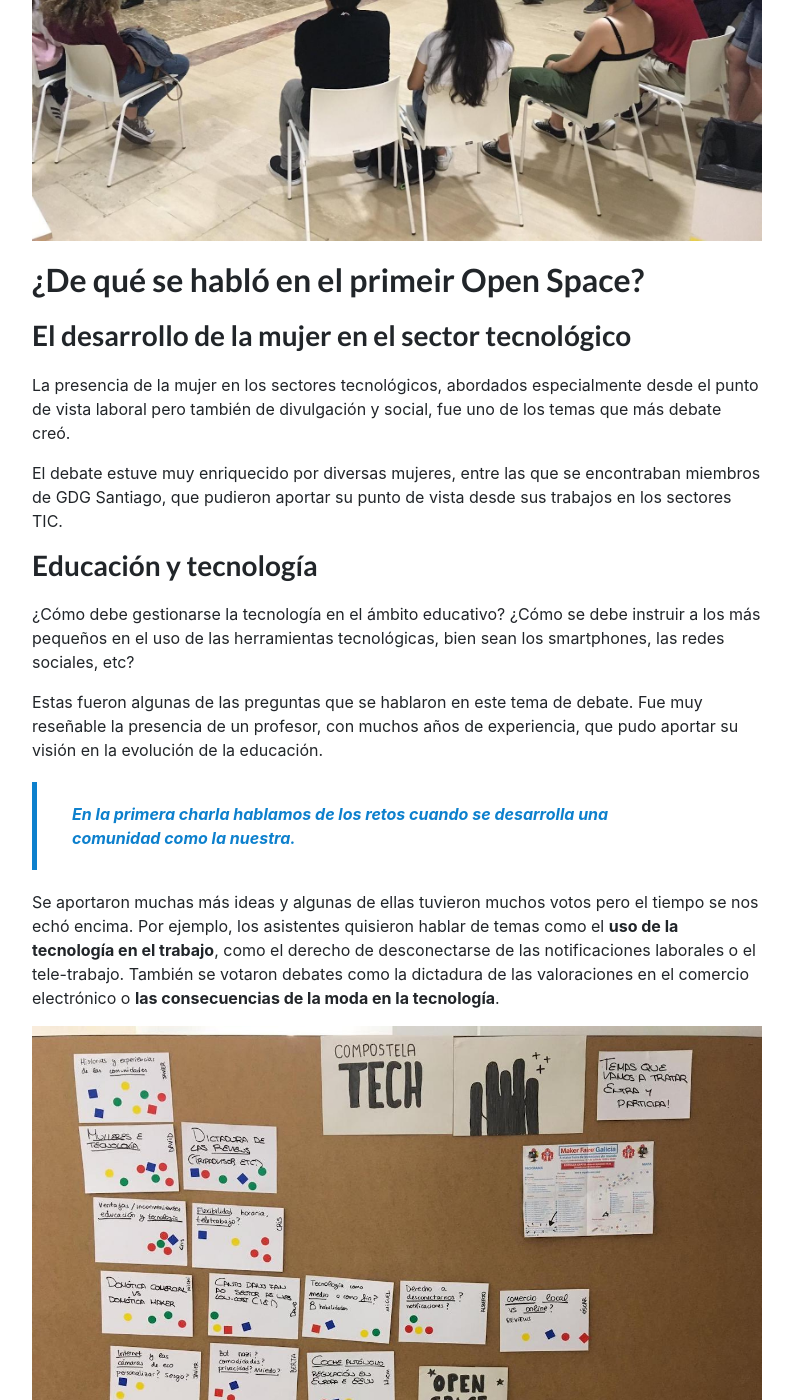
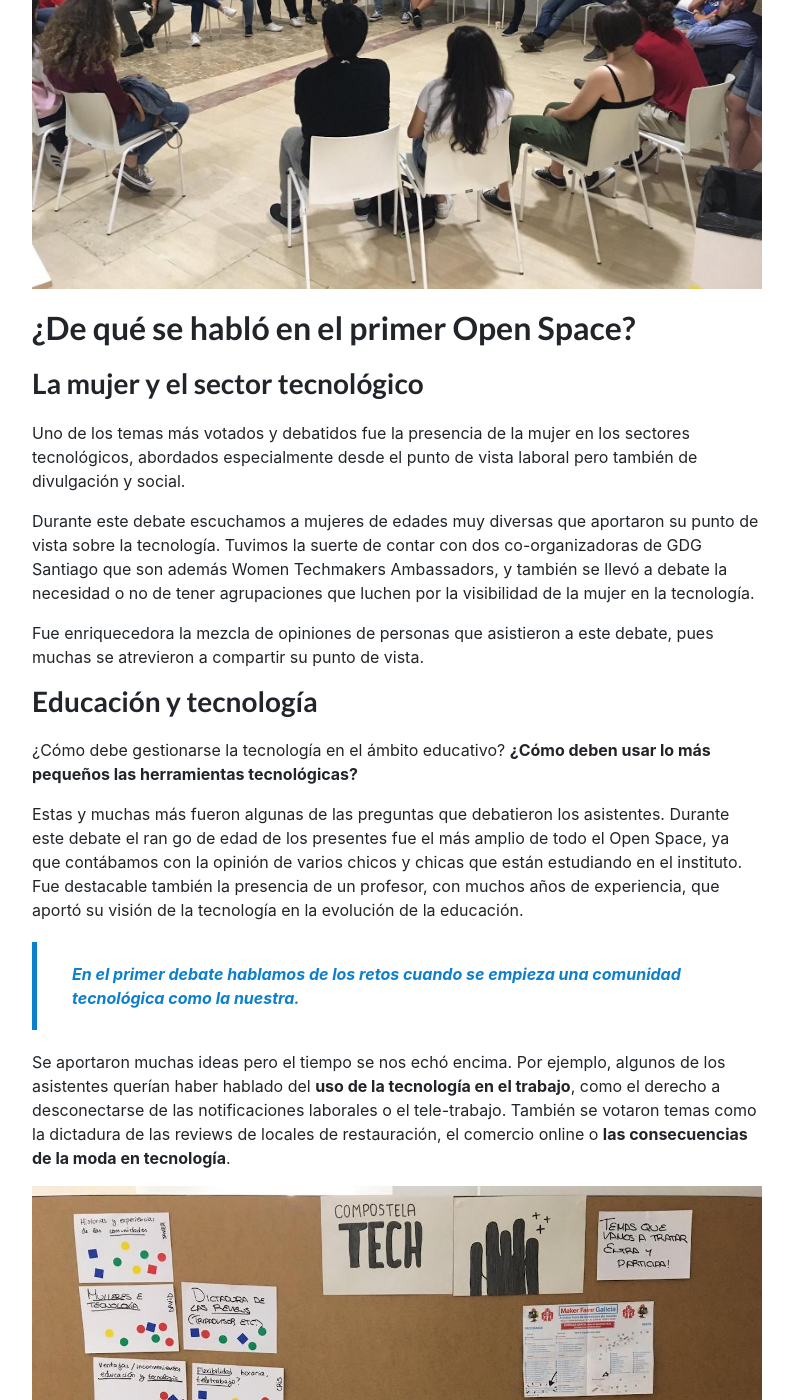
Before and after one commit to compostelatech/compostelatech.github.io, a Jekyll site: the page built from result_ctos2019_es.html, in a window 1280 px wide and 1400 px high, scrolled down 1498 px. Shown: the whole window, without its empty margins (243-1036 px from the left). Built offline with Jekyll 4.4.1, drawn with Linux system fonts in a browser that asks for light colours; some of the changed text lies outside the part shown.

Commit message:
asi foi o Open Space, nova versión en castelan

```diff
--- a/_config.yml
+++ b/_config.yml
@@ -11,7 +11,7 @@ footer-links:
   twitter: compostelatech
   stackoverflow: # your stackoverflow profile, e.g. "users/50476/bart-kiers"
   youtube: UCVpXr5trksduD9O4KvqE5qg #compostelatech
-  slack_invite: https://join.slack.com/t/comunidadesgalicia/shared_invite/enQtNTQzMzY5OTc0MjEyLTBlYTM5N2QwZThkMTJiZjFiNzA2MTUyMDQ4NzE5MmUxMDhkYzAyZWFmOWY4Y2RkN2Q5MTIxZmFkNTFhZThhNTM
+  slack: https://join.slack.com/t/comunidadesgalicia/shared_invite/enQtNTQzMzY5OTc0MjEyLTBlYTM5N2QwZThkMTJiZjFiNzA2MTUyMDQ4NzE5MmUxMDhkYzAyZWFmOWY4Y2RkN2Q5MTIxZmFkNTFhZThhNTM
 
 
 # Jekyll 3 now only supports Kramdown for Markdown
--- a/_layouts/result_ctos2019_es.html
+++ b/_layouts/result_ctos2019_es.html
@@ -103,44 +103,50 @@
         <div class="row">
           <div class="col-lg-8 offset-lg-2 compostelatech-text">
             <div class="compostelatech-item mx-auto text-left">
-              <p>El pasado sábado 6 de julio celebramos nuestro primer <a href="{{ site.baseurl }}/open-space-2019/">Compostela Tech Open Space</a> dentro del marco de la Maker Faire. Para nosotros fue un evento muy especial porque era el primero que organizábamos dentro de nuestra comunidad, sin que fuera impulsado por alguna de las pequeñas asociaciones y grupos tecnológicos.</p>
-              <p>La idea del formato Open Space es aquella en la que, bajo el paraguas de la tecnología, crear una serie de debates circulares en los que los temas los aportan y votan cada uno de los asistentes. No existe un gurú para cada tema, ¡existen muchos!</p>
+              <p>El pasado sábado 6 de julio celebramos el primer <a href="{{ site.baseurl }}/open-space-2019/">Compostela Tech Open Space</a> dentro del marco de la Maker Faire Galicia. Para nosotros fue un evento muy especial ya que era el primero que organizábamos juntos, sin que fuera impulsado por alguna de las asociaciones y grupos tecnológicos que componen Compostela Tech.</p>
 
-              <div class="featured">El primer Open Space de Compostela Tech fue un éxito, estuvimos hasta 30 personas a la vez hablando de tecnología.</div>
+              <p>La idea del formato Open Space es la de que, bajo el paraguas de la tecnología, se eligen varios temas de forma democrática para luego debatirlos entre todos. En primer lugar, los asisten se presentaron a los demás y luego propusieron los temas que les interesaba hablar. Una vez tuvimos todos los temas escritos pasamos a votarlos y, tras el recuento, empezamos a debatir las temáticas con mayor puntuación.</p>
 
-              <p>Como demanda el formato de Open Space, lo primero de todo fue la tormenta de ideas para elegir los temas a hablar. <b>Todos y cada uno de los participantes fue libre de decir de qué idea quería hablar</b> y, posteriormente, votamos las ideas para elegir las temáticas que íbamos a hablar entre las ganadoras.</p>
+              <div class="featured">El primer Open Space de Compostela Tech fue un éxito, estuvimos más de 30 personas al mismo tiempo hablando de tecnología.</div>
+
+              <p>Como demanda el formato Open Space, lo primero de todo fue la tormenta de ideas para elegir los temas de los que hablar. <b>Todos y cada uno de los participantes fue libre de decir de qué idea quería hablar</b> y, posteriormente, votamos las ideas para elegir las temáticas que íbamos a hablar entre las ganadoras.</p>
 
               <img src="{{ site.baseurl }}/img/open-space-2019/evento/foto-mesa-redonda.jpg"/>
 
-              <h2>¿De qué se habló en el primeir Open Space?</h2>
+              <h2>¿De qué se habló en el primer Open Space?</h2>
 
-              <h3>El desarrollo de la mujer en el sector tecnológico</h3>
-              <p>La presencia de la mujer en los sectores tecnológicos, abordados especialmente desde el punto de vista laboral pero también de divulgación y social, fue uno de los temas que más debate creó.</p>
+              <h3>La mujer y el sector tecnológico</h3>
 
-              <p>El debate estuve muy enriquecido por diversas mujeres, entre las que se encontraban miembros de GDG Santiago, que pudieron aportar su punto de vista desde sus trabajos en los sectores TIC.</p>
+              <p>Uno de los temas más votados y debatidos fue la presencia de la mujer en los sectores tecnológicos, abordados especialmente desde el punto de vista laboral pero también de divulgación y social.</p>
+
+              <p>Durante este debate escuchamos a mujeres de edades muy diversas que aportaron su punto de vista sobre la tecnología. Tuvimos la suerte de contar con dos co-organizadoras de GDG Santiago que son además Women Techmakers Ambassadors, y también se llevó a debate la necesidad o no de tener agrupaciones que luchen por la visibilidad de la mujer en la tecnología.</p>
+
+              <p>Fue enriquecedora la mezcla de opiniones de personas que asistieron a este debate, pues muchas se atrevieron a compartir su punto de vista.</p>
 
               <h3>Educación y tecnología</h3>
 
-              <p>¿Cómo debe gestionarse la tecnología en el ámbito educativo? ¿Cómo se debe instruir a los más pequeños en el uso de las herramientas tecnológicas, bien sean los smartphones, las redes sociales, etc?</p>
+              <p>¿Cómo debe gestionarse la tecnología en el ámbito educativo? <b>¿Cómo deben usar lo más pequeños las herramientas tecnológicas?</b></p>
 
-              <p>Estas fueron algunas de las preguntas que se hablaron en este tema de debate. Fue muy reseñable la presencia de un profesor, con muchos años de experiencia, que pudo aportar su visión en la evolución de la educación.</p>
+              <p>Estas y muchas más fueron algunas de las preguntas que debatieron los asistentes. Durante este debate el ran go de edad de los presentes fue el más amplio de todo el Open Space, ya que contábamos con la opinión de varios chicos y chicas que están estudiando en el instituto. Fue destacable también la presencia de un profesor, con muchos años de experiencia, que aportó su visión de la tecnología en la evolución de la educación.</p>
 
-              <div class="featured">En la primera charla hablamos de los retos cuando se desarrolla una comunidad como la nuestra.</div>
+              <div class="featured">En el primer debate hablamos de los retos cuando se empieza una comunidad tecnológica como la nuestra.</div>
 
-              <p>Se aportaron muchas más ideas y algunas de ellas tuvieron muchos votos pero el tiempo se nos echó encima. Por ejemplo, los asistentes quisieron hablar de temas como el <b>uso de la tecnología en el trabajo</b>, como el derecho de desconectarse de las notificaciones laborales o el tele-trabajo. También se votaron debates como la dictadura de las valoraciones en el comercio electrónico o <b>las consecuencias de la moda en la tecnología</b>.</p>
+              <p>Se aportaron muchas ideas pero el tiempo se nos echó encima. Por ejemplo, algunos de los asistentes querían haber hablado del <b>uso de la tecnología en el trabajo</b>, como el derecho a desconectarse de las notificaciones laborales o el tele-trabajo. También se votaron temas como la dictadura de las reviews de locales de restauración, el comercio online o <b>las consecuencias de la moda en tecnología</b>.</p>
 
               <img src="{{ site.baseurl }}/img/open-space-2019/evento/foto-pizarra-ideas.jpg"/>
 
 
-              <h2>¿Qué aporta el evento al equipo de Compostela Tech?</h2>
-              <p>Nos aportó dos cosas muy importantes. Por un lado, <b>pudimos acercarnos al público para hablar sobre la tecnología en el día a día</b> y para comprobar que hay interés en debatir. Por otro lado, nos permitió unirnos más. No hay que olvidar que <b>Compostela Tech</b> nació hace muy pocos meses y muchos de nosotros no habíamos compartido muchas experiencias. Este evento nos sirvió para conocernos más.</p>
+              <h2>¿Qué aportó el evento al equipo de Compostela Tech?</h2>
 
-              <h2>¿Y ahora qué? ¡Nos vemos en la siguiente!</h2>
-              <p>No podemos terminar sin agradecer a la organización de la <a href="https://galicia.makerfaire.com/">Maker Faire</a> por hacernos un hueco en su programación, facilitando todo lo posible la realización de este evento, e a las pequeñas comunidades de Compostela Tech que más estuvieron empujando este evento como fueron <a href="https://www.meetup.com/gdgsantiagoes">GDG Santiago</a>, <a href="http://www.xantardev.org/">XantarDev</a> y <a href="https://twitter.com/RecunchoMaker">Recuncho Maker</a>.</p>
+              <p>Este Open Space nos dejó dos cosas muy importantes. Por un lado, pudimos <b>acercarnos al público para hablar de tecnología en el día a día</b> y comprobar que hay interés en debatir estos temas. Por otro lado, nos permitió unirnos más como equipo, ya que no hay que olvidar que <b>Compostela Tech</b> nació hace muy pocos meses y muchos de nosotros no habíamos compartido tiempo juntos.</p>
 
-              <p>Siendo nuestra primera vez contábamos con que la participación sería muy baja pero la verdad es que nos llevamos una grata sorpresa, con el paso de las horas se unió más gente y <b>llegamos a estar debatiendo más de 30 personas a la vez</b>. Es muy probable que repitamos el evento, permaneced atentos :)</p>
+              <h2>¿Y ahora? ¡Nos vemos en la siguiente!</h2>
 
-              {% if site.footer-links.twitter %}<p>¿Quieres lo que se habla de tecnología en Compostela? Síguenos en el <a href="https://twitter.com/{{ site.footer-links.twitter}}">Twitter de Compostela Tech</a>.</p>{% endif %}
+              <p>No podemos terminar sin agradecer a la organización de la <a href="https://galicia.makerfaire.com/">Maker Faire Galicia</a> por hacernos un hueco en su programación, facilitando todo lo posible la realización de este evento, y a las pequeñas comunidades de Compostela Tech que más estuvieron empujando este evento como fueron <a href="https://www.meetup.com/gdgsantiagoes">GDG Santiago</a>, <a href="http://www.xantardev.org/">XantarDev</a> y <a href="https://twitter.com/RecunchoMaker">Recuncho Maker</a>, además de las personas que, sin formar parte de la organización de ninguna de las comunidades que la conforman, luicha cada día por seguir adelante con Compostela Tech.</p>
+
+              <p>Siendo nuestra primera vez esperábamos que la participación fuese muy baja pero la verdad es que nos llevamos una sorpresa agradable, ya que <b>llegamos a estar debatiendo a la vez más de 30 personas</b>. Es muy probable que repitamos el evento, permaneced atentos :)</p>
+
+              {% if site.footer-links.twitter and site.footer-links.slack %}<p>Quieres saber de qué lo que se habla de tecnología en Compostela? Síguenos en el <a href="https://twitter.com/{{ site.footer-links.twitter}}">Twitter de Compostela Tech</a> y conecta con nosotros en nuestro <a href="{{ site.footer-links.slack_invite}}">canal de Slack</a>.</p>{% endif %}
             </div>
           </div>
         </div>
```
Also changed, not shown: _layouts/result_ctos2019_gl.html (+7 -7 lines).
